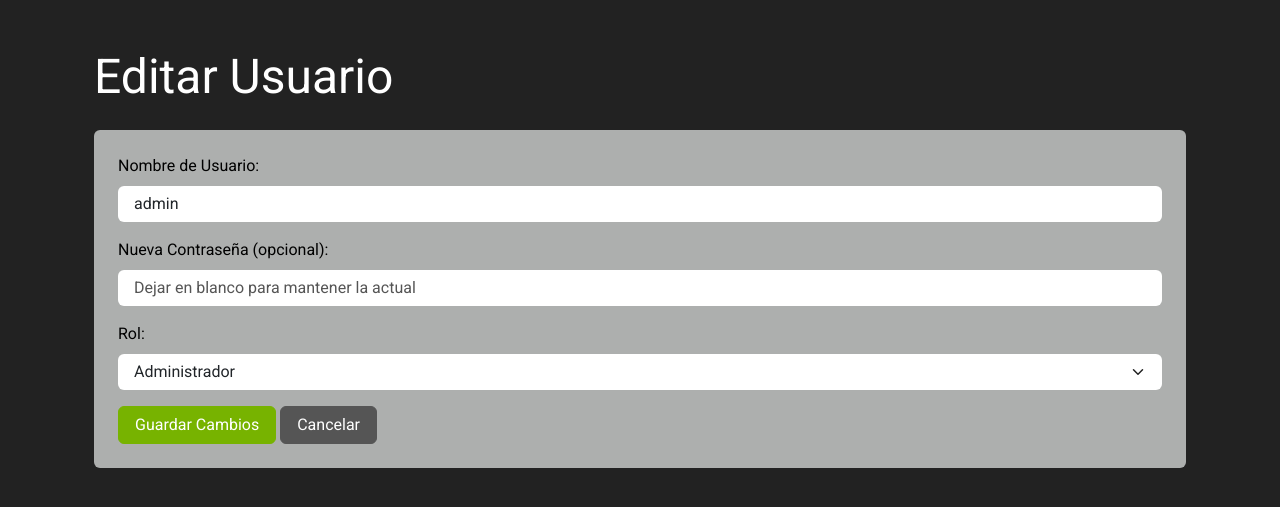
After one commit to AndrsBatista/Facturas_app, a Django app: page /editar-usuario/1/ in a window 1280 px wide. The commit adds this page. Shown: the top 507 px of the page. Run offline with Django 4.2, Linux system fonts and the light colour scheme; a user stored in the database is signed in; data comes from the database, SQL or seed files in the repository.

Commit message:
Ajustes panel de usuarios

```diff
--- a/Facturapp/urls.py
+++ b/Facturapp/urls.py
@@ -1,6 +1,6 @@
 from django.urls import path, include
 from rest_framework.routers import DefaultRouter
-from .views import  home, registrar_cliente, registrar_producto, registrar_factura, ver_facturas, generar_pdf_factura, usuario_dashboard, admin_dashboard, crear_usuario
+from .views import  home, registrar_cliente, registrar_producto, registrar_factura, ver_facturas, generar_pdf_factura, usuario_dashboard, admin_dashboard, crear_usuario, editar_usuario, usuario_list, borrar_usuario
 from .views import CustomAuthToken
 
 router = DefaultRouter()
@@ -16,5 +16,8 @@ urlpatterns = [
     path('ver-facturas/', ver_facturas, name='ver_facturas'),
     path('factura/<int:factura_id>/', generar_pdf_factura, name='factura_pdf'),
     path('crear-usuario/', crear_usuario, name='crear_usuario'),
+    path('editar-usuario/<int:user_id>/', editar_usuario, name='editar_usuario'),
+    path('borrar-usuario/<int:user_id>/', borrar_usuario, name='borrar_usuario'),
+    path('usuarios/', usuario_list, name='usuario_list'),
     path('', home, name='home'),
 ]
--- a/Facturapp/views.py
+++ b/Facturapp/views.py
@@ -1,5 +1,5 @@
 from rest_framework import viewsets
-from django.shortcuts import render, redirect
+from django.shortcuts import render, redirect, get_object_or_404
 from .models import Cliente, Producto, Factura, DetalleFactura
 from .serializers import (
     ClienteSerializer,
@@ -66,6 +66,13 @@ def admin_required(view_func):
         login_url='/',
     )(view_func)
 
+@login_required
+@admin_required
+@user_passes_test(lambda u: u.is_superuser or u.groups.filter(name='Admins').exists())
+def usuario_list(request):
+    usuarios = User.objects.all()
+    return render(request, 'vista_usuarios.html', {'usuarios': usuarios})
+
 from django.contrib.auth.models import User, Group
 @login_required
 @admin_required
@@ -92,6 +99,49 @@ def crear_usuario(request):
         return redirect('home')
     return render(request, 'crear_usuario.html')
 
+@login_required
+@admin_required
+@user_passes_test(lambda u: u.is_superuser or u.groups.filter(name='Admins').exists())
+def editar_usuario(request, user_id):
+    usuario = get_object_or_404(User, id=user_id)
+
+    if request.method == 'POST':
+        username = request.POST['username']
+        password = request.POST['password']
+        grupo_nombre = request.POST['grupo']
+
+        usuario.username = username
+        if password:
+            usuario.set_password(password)
+
+        if grupo_nombre == 'Admins':
+            usuario.is_staff = True
+            usuario.is_superuser = True
+        else:
+            usuario.is_staff = False
+            usuario.is_superuser = False
+
+        usuario.save()
+
+        grupo = Group.objects.get(name=grupo_nombre)
+        usuario.groups.clear()
+        usuario.groups.add(grupo)
+
+        return redirect('usuario_list')
+
+    grupo_actual = usuario.groups.first().name if usuario.groups.exists() else ''
+    return render(request, 'editar_usuario.html', {
+        'usuario': usuario,
+        'grupo_actual': grupo_actual
+    })
+
+@login_required
+@admin_required
+@user_passes_test(lambda u: u.is_superuser or u.groups.filter(name='Admins').exists())
+def borrar_usuario(request, user_id):
+    usuario = get_object_or_404(User, id=user_id)
+    usuario.delete()
+    return redirect('usuario_list')
 
 
 from django.http import HttpResponse
--- a/templates/admin_dashboard.html
+++ b/templates/admin_dashboard.html
@@ -10,7 +10,7 @@
 <div class="card shadow p-5">
     <div class="text-center">
      <h1 class="display-4">Facturación</h1>
-     <button class="btn btn-secondary m-3" onclick="window.location.href='/crear-usuario/';" style="position: fixed; top: 10px; left: 10px; z-index: 1000;">Crear Usuario</button>
+     <button class="btn btn-secondary m-3" onclick="window.location.href='/usuarios/';" style="position: fixed; top: 10px; left: 10px; z-index: 1000;">Panel de Usuarios</button>
         <nav class="my-4">
            <a href="/cliente/" class="btn btn-primary m-2">Clientes</a>
          <a href="/producto/" class="btn btn-primary m-2">Productos</a>
--- a/templates/crear_usuario.html
+++ b/templates/crear_usuario.html
@@ -29,5 +29,5 @@
     <button type="submit" class="btn btn-primary">Crear Usuario</button>
 </form>
 
-<a href="/" class="btn btn-link mt-3">Volver al inicio</a>
+<a href="/usuarios/" class="btn btn-link mt-3">Volver atrás</a>
 {% endblock %}
--- /dev/null
+++ b/templates/editar_usuario.html
@@ -0,0 +1,35 @@
+{% extends 'base.html' %}
+{% load static %}
+
+{% block title %}Editar Usuario{% endblock %}
+
+{% block content %}
+<div class="container mt-5">
+    <h2 class="mb-4">Editar Usuario</h2>
+
+    <form method="post" class="bg-dark p-4 rounded">
+        {% csrf_token %}
+
+        <div class="mb-3">
+            <label for="username" class="form-label" style="color: black">Nombre de Usuario:</label>
+            <input type="text" name="username" class="form-control" value="{{ usuario.username }}" required>
+        </div>
+
+        <div class="mb-3">
+            <label for="password" class="form-label" style="color: black">Nueva Contraseña (opcional):</label>
+            <input type="password" name="password" class="form-control" placeholder="Dejar en blanco para mantener la actual">
+        </div>
+
+        <div class="mb-3">
+            <label for="grupo" class="form-label" style="color: black">Rol:</label>
+            <select name="grupo" class="form-select" required>
+                <option value="Admins" {% if grupo_actual == 'Admins' %}selected{% endif %}>Administrador</option>
+                <option value="UsuariosNormales" {% if grupo_actual == 'UsuariosNormales' %}selected{% endif %}>Usuario</option>
+            </select>
+        </div>
+
+        <button type="submit" class="btn btn-success">Guardar Cambios</button>
+        <a href="{% url 'usuario_list' %}" class="btn btn-secondary">Cancelar</a>
+    </form>
+</div>
+{% endblock %}
```
Also changed, not shown: templates/vista_usuarios.html (added, +46 -0 lines), docker-compose.yml (line endings or trailing spaces).
